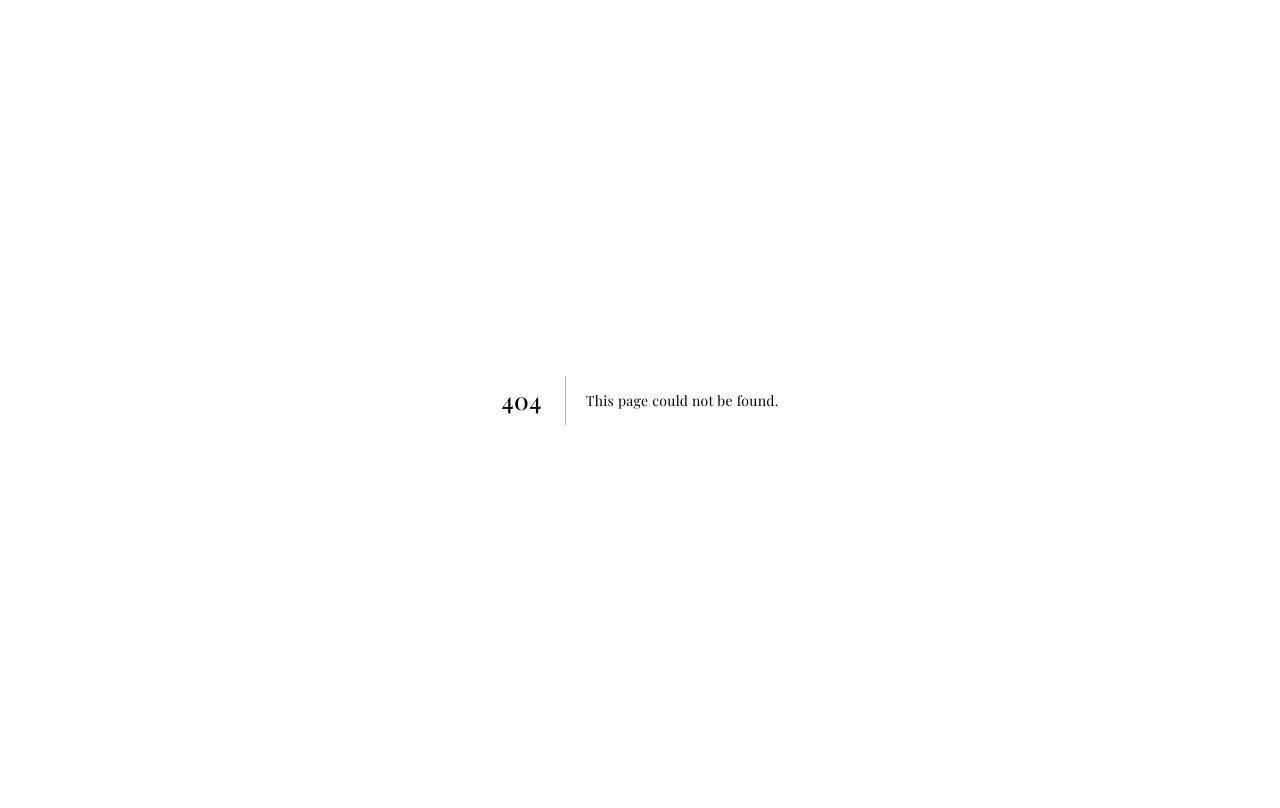
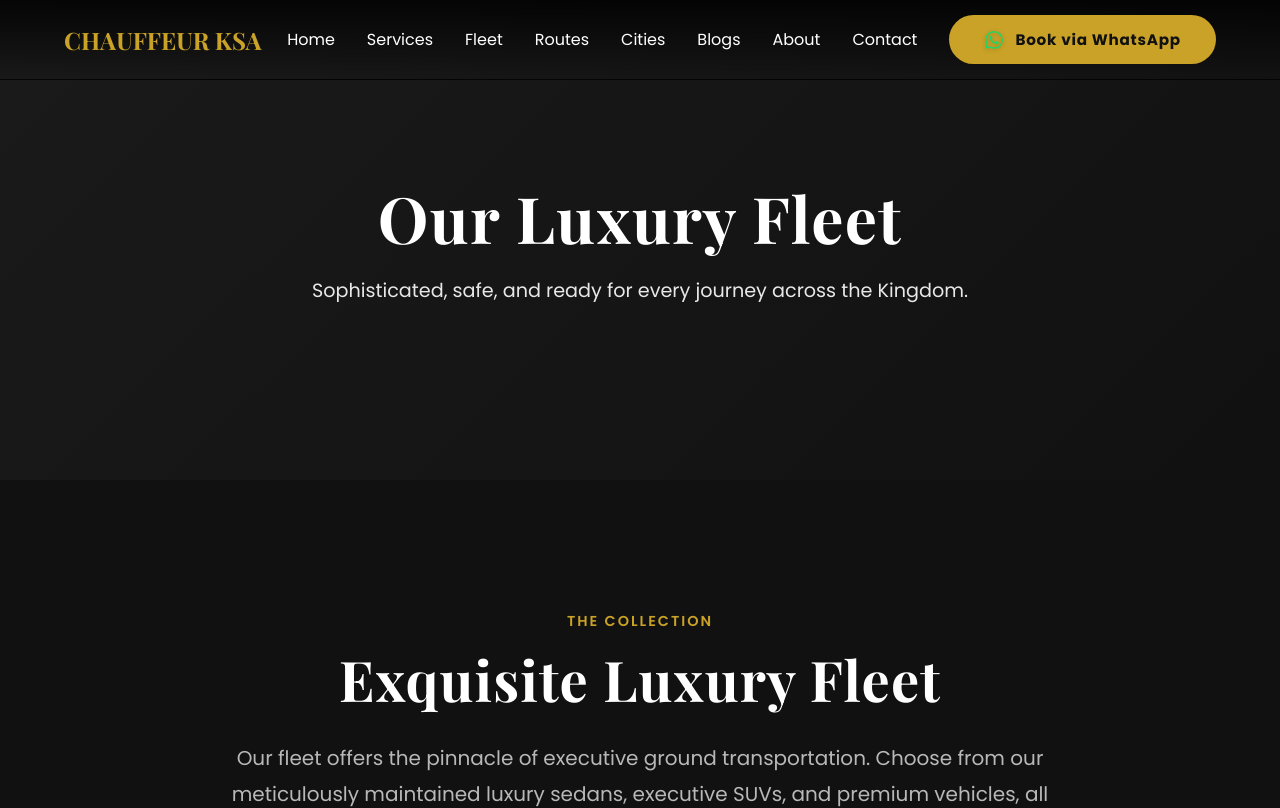
Before and after one commit to chauffeurserviceksa-cmyk/chauffeurserviceksa, a Next.js app: page /fleet in a window 1280 px wide. Before the commit this address had no page. Shown: the top 808 px of the page. Built offline with nearby package versions, Linux system fonts and the light colour scheme; a web font is replaced by a local one.

Commit message:
Add fleet page

```diff
--- /dev/null
+++ b/app/fleet/page.tsx
@@ -0,0 +1,47 @@
+import React from 'react';
+import Header from '@/components/Header';
+import Footer from '@/components/Footer';
+import FleetSection from '@/components/FleetSection';
+import type { Metadata } from 'next';
+
+export const metadata: Metadata = {
+  title: 'Fleet | Chauffeur Service KSA',
+  description: 'Explore our premium fleet of luxury vehicles, curated for comfort, safety, and style across Saudi Arabia.',
+  alternates: {
+    canonical: 'https://chauffeurserviceksa.com/fleet',
+  },
+};
+
+export default function FleetPage() {
+  return (
+    <main className="min-h-screen bg-white text-gray-900">
+      <Header />
+      {/* Hero Section */}
+      <section
+        style={{
+          height: '60vh',
+          background: 'linear-gradient(135deg, #1a1a1a, #111)',
+          display: 'flex',
+          alignItems: 'center',
+          justifyContent: 'center',
+          color: 'white',
+          textAlign: 'center',
+        }}
+      >
+        <div className="container">
+          <h1 style={{ fontSize: 'clamp(2.5rem, 8vw, 4rem)', fontFamily: 'var(--font-heading)', marginBottom: '1rem' }}>
+            Our Luxury Fleet
+          </h1>
+          <p style={{ fontSize: '1.2rem', opacity: 0.9 }}>
+            Sophisticated, safe, and ready for every journey across the Kingdom.
+          </p>
+        </div>
+      </section>
+
+      {/* Fleet Showcase */}
+      <FleetSection />
+
+      <Footer />
+    </main>
+  );
+}
```
